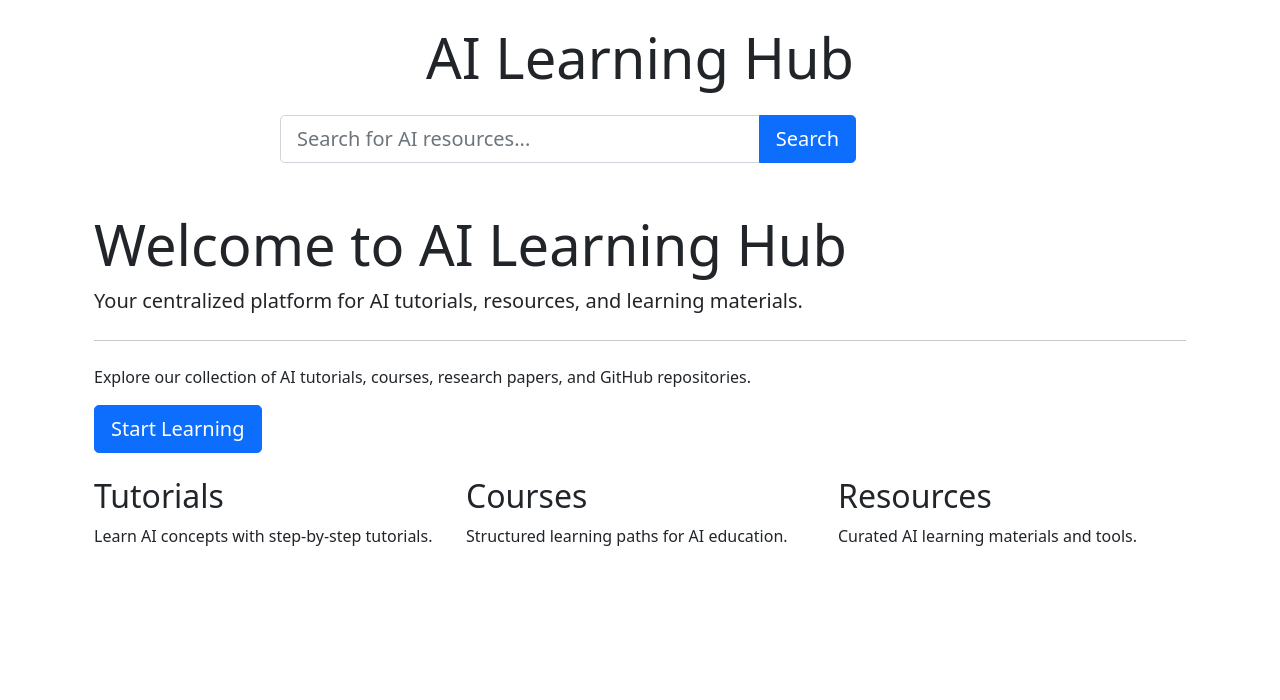
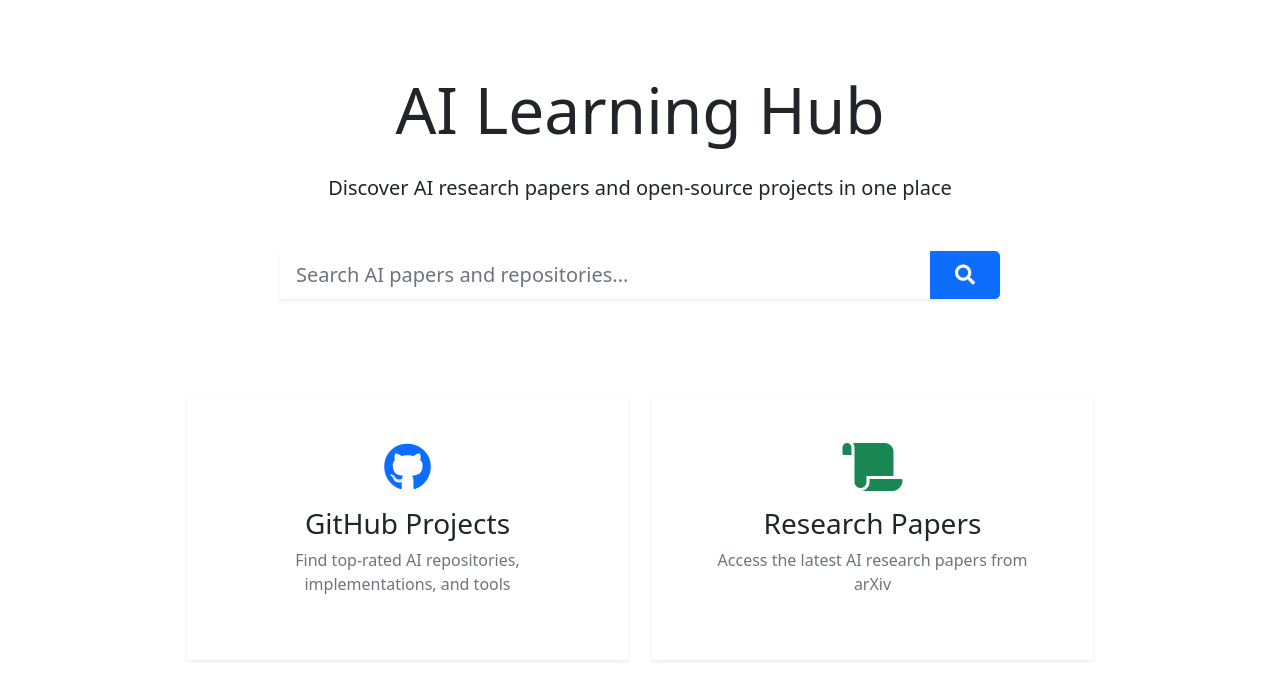
Before and after one commit to AnantaSingh/AILearningHub, a Django app: page / in a window 1280 px wide. Shown: the part 56-756 px from the top of the page. Run offline with Django 4.2, Linux system fonts and the light colour scheme.

Commit message:
Few UI updates

```diff
--- a/templates/home.html
+++ b/templates/home.html
@@ -4,42 +4,75 @@
 
 {% block content %}
 <div class="container">
-    <div class="row justify-content-center">
-        <div class="col-md-8 text-center">
-            <h1 class="display-4 mb-4">AI Learning Hub</h1>
-            <div class="search-container mb-5">
+    <!-- Hero Section -->
+    <div class="text-center py-5">
+        <h1 class="display-3 mb-4">AI Learning Hub</h1>
+        <p class="lead mb-5">Discover AI research papers and open-source projects in one place</p>
+
+        <!-- Search Box -->
+        <div class="row justify-content-center">
+            <div class="col-md-8">
                 <form action="{% url 'search:search' %}" method="get" class="form-inline justify-content-center">
-                    <div class="input-group" style="width: 80%;">
-                        <input type="text" name="q" class="form-control form-control-lg"
-                               placeholder="Search for AI resources..." value="{{ query|default:'' }}">
-                        <button class="btn btn-primary btn-lg" type="submit">Search</button>
+                    <div class="input-group input-group-lg shadow-sm">
+                        <input type="text" name="q" class="form-control border-0"
+                               placeholder="Search AI papers and repositories..."
+                               value="{{ query|default:'' }}">
+                        <button class="btn btn-primary px-4" type="submit">
+                            <i class="fas fa-search"></i>
+                        </button>
                     </div>
                 </form>
             </div>
         </div>
     </div>
 
-    <div class="jumbotron">
-        <h1 class="display-4">Welcome to AI Learning Hub</h1>
-        <p class="lead">Your centralized platform for AI tutorials, resources, and learning materials.</p>
-        <hr class="my-4">
-        <p>Explore our collection of AI tutorials, courses, research papers, and GitHub repositories.</p>
-        <a class="btn btn-primary btn-lg" href="#" role="button">Start Learning</a>
-    </div>
-
-    <div class="row mt-4">
-        <div class="col-md-4">
-            <h2>Tutorials</h2>
-            <p>Learn AI concepts with step-by-step tutorials.</p>
+    <!-- Features Section -->
+    <div class="row justify-content-center mt-5">
+        <div class="col-md-5">
+            <div class="card h-100 border-0 shadow-sm">
+                <div class="card-body text-center p-5">
+                    <i class="fab fa-github fa-3x mb-3 text-primary"></i>
+                    <h3>GitHub Projects</h3>
+                    <p class="text-muted">Find top-rated AI repositories, implementations, and tools</p>
+                </div>
+            </div>
         </div>
-        <div class="col-md-4">
-            <h2>Courses</h2>
-            <p>Structured learning paths for AI education.</p>
-        </div>
-        <div class="col-md-4">
-            <h2>Resources</h2>
-            <p>Curated AI learning materials and tools.</p>
+        <div class="col-md-5">
+            <div class="card h-100 border-0 shadow-sm">
+                <div class="card-body text-center p-5">
+                    <i class="fas fa-scroll fa-3x mb-3 text-success"></i>
+                    <h3>Research Papers</h3>
+                    <p class="text-muted">Access the latest AI research papers from arXiv</p>
+                </div>
+            </div>
         </div>
     </div>
 </div>
 {% endblock %}
+
+{% block extra_css %}
+<link rel="stylesheet" href="https://cdnjs.cloudflare.com/ajax/libs/font-awesome/5.15.4/css/all.min.css">
+<style>
+.input-group {
+    background: #f8f9fa;
+    border-radius: 50px;
+    overflow: hidden;
+}
+
+.input-group input {
+    background: transparent;
+}
+
+.input-group .btn {
+    border-radius: 0 50px 50px 0;
+}
+
+.card {
+    transition: transform 0.2s;
+}
+
+.card:hover {
+    transform: translateY(-5px);
+}
+</style>
+{% endblock %}
```
